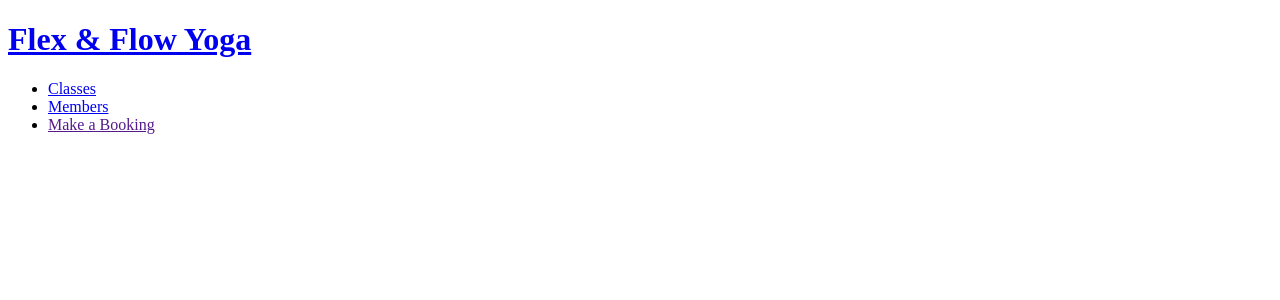
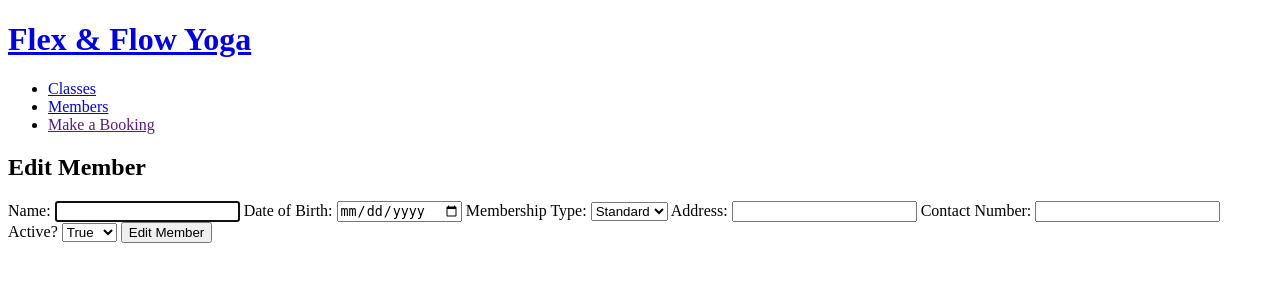
Before and after one commit to jaeltg/CC_project_1, a Flask app: template templates/members/edit.html in a window 1280 px wide. Shown: the top 300 px of the page. Run offline with Flask 2, Linux system fonts and the light colour scheme; the template is opened without the code that fills it, so the values that code supplies are empty.

Commit message:
added route and html template for the form to edit a member

```diff
--- a/controllers/members_controller.py
+++ b/controllers/members_controller.py
@@ -33,3 +33,8 @@ def create_task():
     member_repository.save(member)
 
     return redirect('/members')
+
+@members_blueprint.route('/members/<id>/edit', methods =['GET'])
+def edit_member(id):
+    member = member_repository.select(id)
+    return render_template('members/edit.html', title = "Edit Member", selected_member = member)
--- a/templates/members/edit.html
+++ b/templates/members/edit.html
@@ -1,5 +1,45 @@
 {% extends 'base.html'%}
 
 {% block content %}
+<h2>Edit Member</h2>
+<form action="/members/{{selected_member.id}}" method="POST">
+    <label for="name">Name:</label>
+    <input type="text" id="name" name="name" value="{{selected_member.name}}" required autofocus>
+
+    <label for="date_of_birth">Date of Birth:</label>
+    <input type="date" id="date_of_birth" name="date_of_birth" value="{{selected_member.date_of_birth}}" required>
+
+    <label for="memb_type">Membership Type:</label>
+    <select name="memb_type" id="memb_type">
+        <option value="Standard"
+            {% if selected_member.memb_type == "Standard" %} selected="selected" {% endif %}>
+            Standard
+        </option>
+        <option value="Premium"
+            {% if selected_member.memb_type == "Premium" %} selected="selected" {% endif %}>
+            Premium
+        </option>
+    </select>
+
+    <label for="address">Address:</label>
+    <input type="text" id="address" name="address" value="{{selected_member.address}}" required>
+
+    <label for="contact_number">Contact Number:</label>
+    <input type="text" id="contact_number" name="contact_number" value="{{selected_member.contact_number}}" required>
+
+    <label for="active">Active?</label>
+    <select name="active" id="active">
+        <option value="true"
+            {% if selected_member.active == "True" %} selected="selected" {% endif %}>
+            True
+        </option>
+        <option value="false"
+            {% if selected_member.active == "False" %} selected="selected" {% endif %}>
+            False
+        </option>
+    </select>
+
+    <input type="submit" value="Edit Member">
+</form>
 
 {% endblock %}
--- a/templates/members/show.html
+++ b/templates/members/show.html
@@ -22,6 +22,6 @@
     <h2>Classes Booked:</h2>
     <p>this is were classes will go after function is added</p>
 </section>
-<a href="">Edit Member</a>
+<a href="/members/{{selected_member.id}}/edit">Edit Member</a>
 
 {% endblock %}
```
Also changed, not shown: templates/members/new.html (+5 -5 lines).
